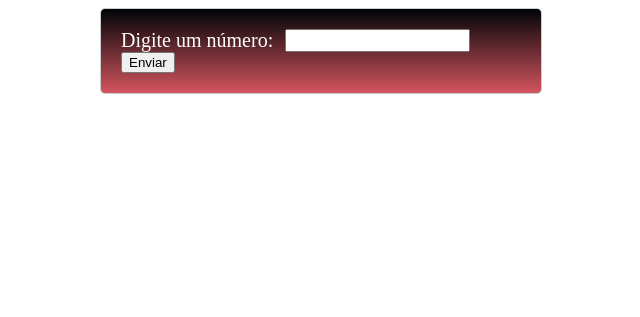
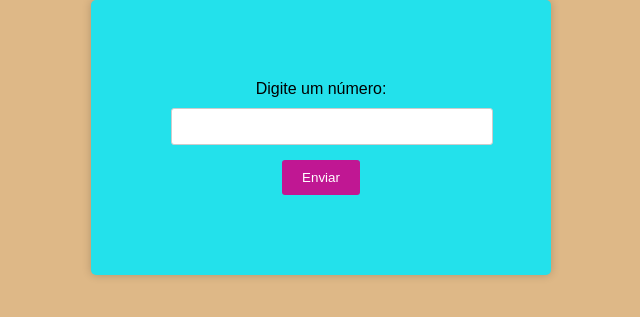
Before and after one commit to EricaLima570/php, a PHP site: page /exercicio8/index.php in a window 1280 px wide. Shown: the top 317 px of the page, without its empty margins (319-959 px from the left). Run offline with PHP 8.4, Linux system fonts and the light colour scheme.

Commit message:
Resolvendo conflitos

```diff
--- a/exercicio5/style.css
+++ b/exercicio5/style.css
@@ -1,7 +1,6 @@
 body{
 
-    background-image: url(img/ving.jpg);
-    background-size: cover;
+    background-color: pink;
 }
 form {
     border: 2px solid #a72222;
@@ -9,7 +8,7 @@ form {
     max-width: 300px;
     margin-bottom: 10px;
     margin:auto;
-    background-image:url(img/ver.jpg);
+    background-color: antiquewhite;
     display: flex;
     flex-wrap: wrap;
     color: black;
--- a/exercicio8/index.php
+++ b/exercicio8/index.php
@@ -9,25 +9,9 @@
 </head>
 <body>
     <form action="" method="get">
-        <label for="numero"> Digite um número:  </label>
-        <input type="number" id="numero" name="numero">
+        <label for="numero"> Digite um número:</label>
+        <input type="number" name="numero">
         <button type="submit">Enviar</button>
     </form>
-<?php
-
-    if (isset($_GET['numero'])) {
-        $numero = $_GET['numero'];
-        $produto = 1;
-
-        echo "<h3> De 1 até $numero:</h3>";
-        for ($i = 1; $i <= $numero; $i++) {
-            echo "<li>$i</li>";
-            $produto *= $i;
-        }
-
-        echo "<h2>Produto: $produto</h2>";
-    }
-
-?>
 </body>
 </html>
--- a/exercicio8/style.css
+++ b/exercicio8/style.css
@@ -1,33 +1,39 @@
+body {
+    font-family: Arial, sans-serif;
+    background-color: burlywood;
+    text-align: center;
+    margin: 0;
+    padding: 0;
+}
 form {
+    background-color: #23e1eb;
+    border-radius: 5px;
+    box-shadow: 0 0 10px rgba(0, 0, 0, 0.2);
+    padding: 80px;
+    width: 300px;
+    margin: 0 auto;
+}
+label {
+    display: block;
+    margin-bottom: 10px;
+}
+input[type="number"] {
+    width: 100%;
+    padding: 10px;
     border: 1px solid #ccc;
-    border-radius: 5px;
-    padding: 20px;
-    max-width: 400px;
-    margin: 0 auto;
-    display: flex;
-    flex-wrap: wrap;
-    background-image: linear-gradient(to bottom, #000407, #d3545e);
-    color: white;
-    text-align: center;
-    font-size: 20px;
-    font-family: 'Times New Roman', Times, serif;
-    margin-bottom: 20px;
+    border-radius: 3px;
+    margin-bottom: 15px;
 }
 
-input{
-    margin-left: 12px;
+button[type="submit"] {
+    background-color: #c01793;
+    color: #fff;
+    padding: 10px 20px;
+    border: none;
+    border-radius: 3px;
+    cursor: pointer;
 }
 
-li, h2, h3{
-    margin-bottom: 30px;
-    padding-left: 10px;
-    border: 1px solid #ccc;
-    border-radius: 5px;
-    color: aliceblue;
-    background-image: linear-gradient(to bottom, #000407, #d3545e);
-    padding-bottom: 10px;
-    max-width: 400px;
-    margin: 0 auto;
-    display: flex;
-    flex-wrap: wrap;
+button[type="submit"]:hover {
+    background-color: rgb(19, 180, 73);
 }
```
Also changed, not shown: tests/Acceptance/exercicio8Cest.php (+7 -16 lines), exercicio5/img/ver.jpg (deleted), exercicio5/img/ving.jpg (deleted).
